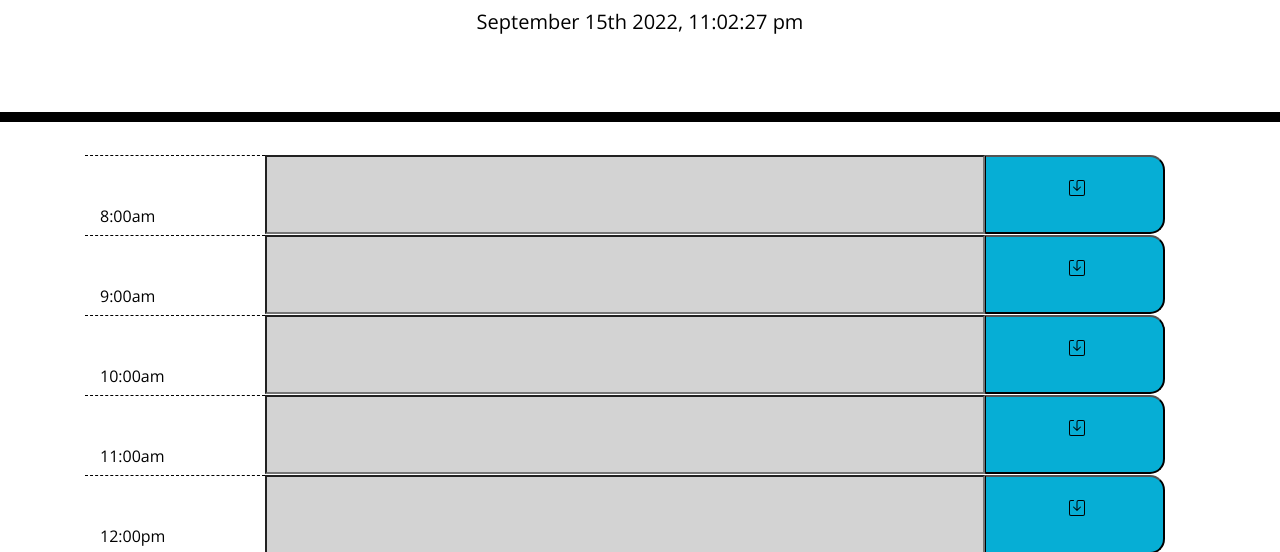
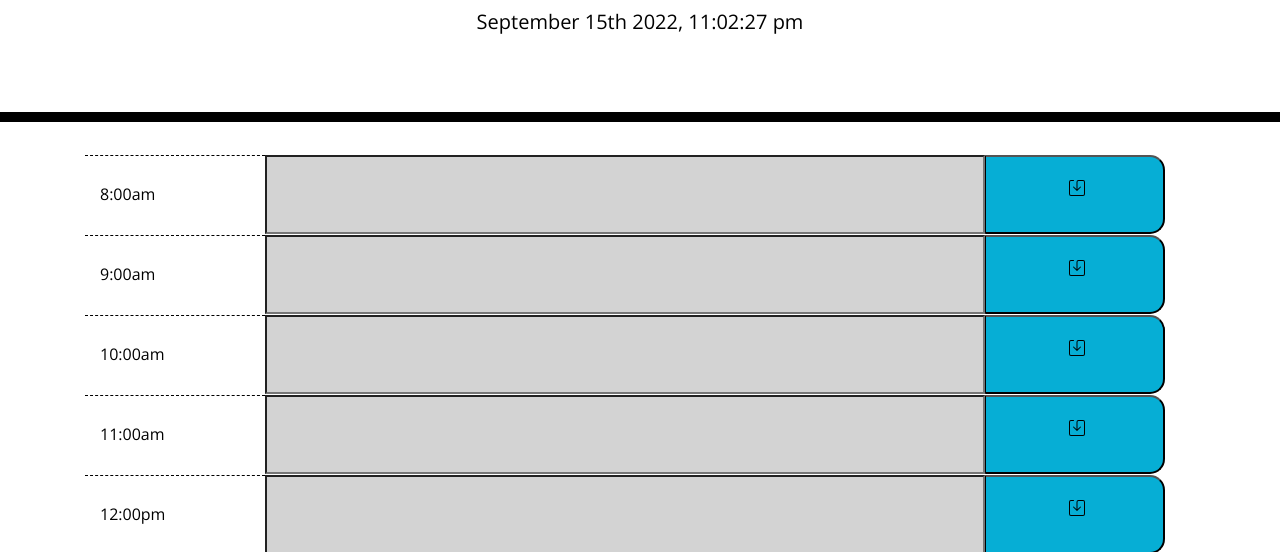
Before and after one commit to thehamberglar/work-day, a plain HTML site: page index.html in a window 1280 px wide. Shown: the part 182-734 px from the top of the page. Drawn offline with nearby package versions, Linux system fonts and the light colour scheme.

Commit message:
fixing time placement issues

```diff
--- a/assets/css/style.css
+++ b/assets/css/style.css
@@ -71,8 +71,8 @@ body {
   }
 
   .hour p {
-    margin: 0 auto;
-    padding-top: 4vw;
+    position: absolute;
+    margin-top: 30px;
   }
 
 .description {
```
